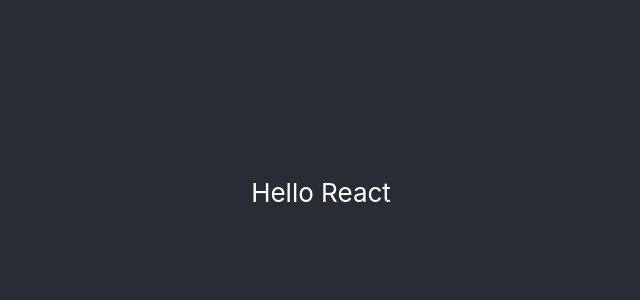
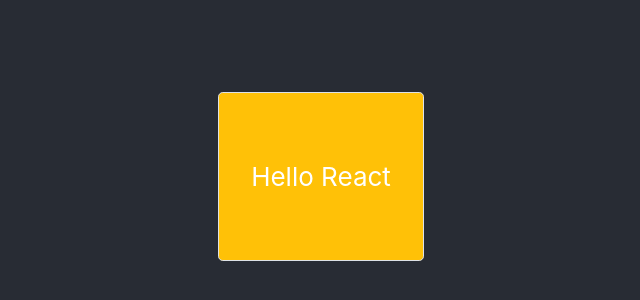
Before and after one commit to vonerikbarren/--Calendar-Scheduler--, a React (Create React App) app in the folder client/: page / in a window 1280 px wide. Shown: the part 208-508 px from the top of the page, without its empty margins (319-959 px from the left). Built offline with nearby package versions, Linux system fonts and the light colour scheme.

Commit message:
testing bootstrap within the application

```diff
--- a/client/src/App.js
+++ b/client/src/App.js
@@ -5,7 +5,7 @@
   return (
     <div className="App">
       <header className="App-header">
-        <div> Hello React </div>
+        <div className="jumbotron border bg-warning">Hello React </div>
       </header>
     </div>
   );
```
